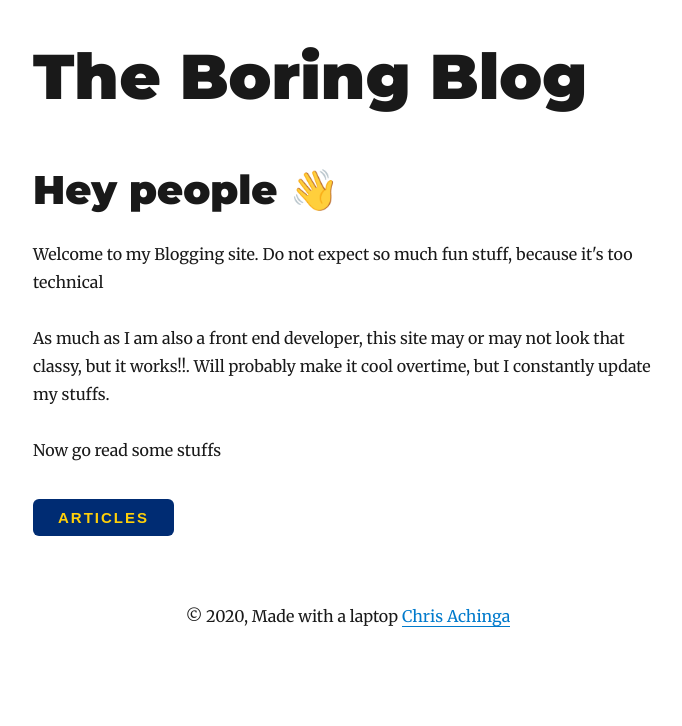
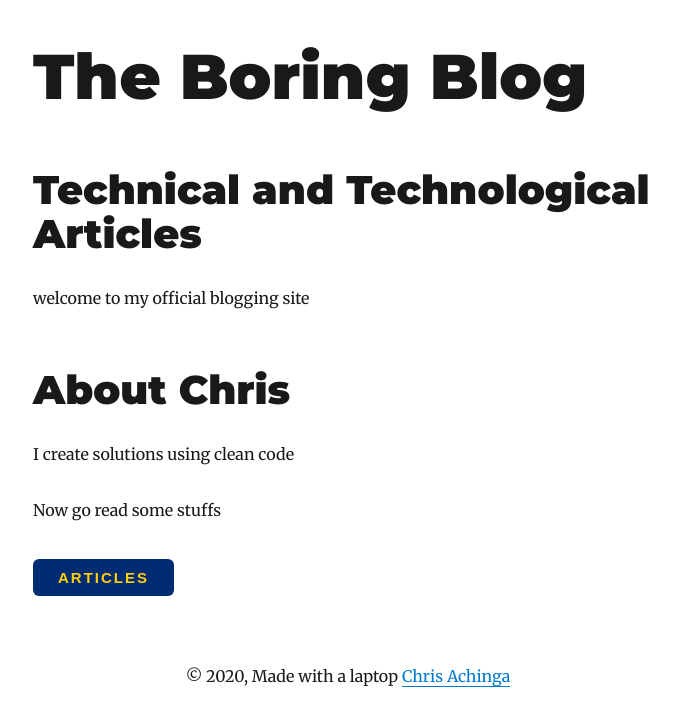
Before and after one commit to achingachris/reactecommerce, a Gatsby site: page / in a window 1280 px wide. Shown: the whole page, without its empty margins (292-974 px from the left). Built offline with nearby package versions, Linux system fonts and the light colour scheme; Gatsby itself is replaced by a stand-in of ours; some packages are replaced by stand-ins of ours.

Commit message:
update index

```diff
--- a/src/pages/index.js
+++ b/src/pages/index.js
@@ -17,14 +17,15 @@ class IndexPage extends React.Component {
         />
         {/* <img style={{ margin: 0 }} src="./default.png" alt="Gatsby Scene" /> */}
         <h1>
-          Hey people{" "}
-          <span role="img" aria-label="wave emoji">
-            👋
-          </span>
+          Technical and Technological Articles
         </h1>
-        <p>Welcome to my Blogging site. Do not expect so much fun stuff, because it's too technical</p>
+        <p>welcome to my official blogging site</p>
+        {/* <hr></hr> */}
+        <h1>
+          About Chris
+        </h1>
         <p>
-          As much as I am also a front end developer, this site may or may not look that classy, but it works!!. Will probably make it cool overtime, but I constantly update my stuffs.
+          I create solutions using clean code
         </p>
         <p>Now go read some stuffs</p>
         <Link to="/blog/">
```
